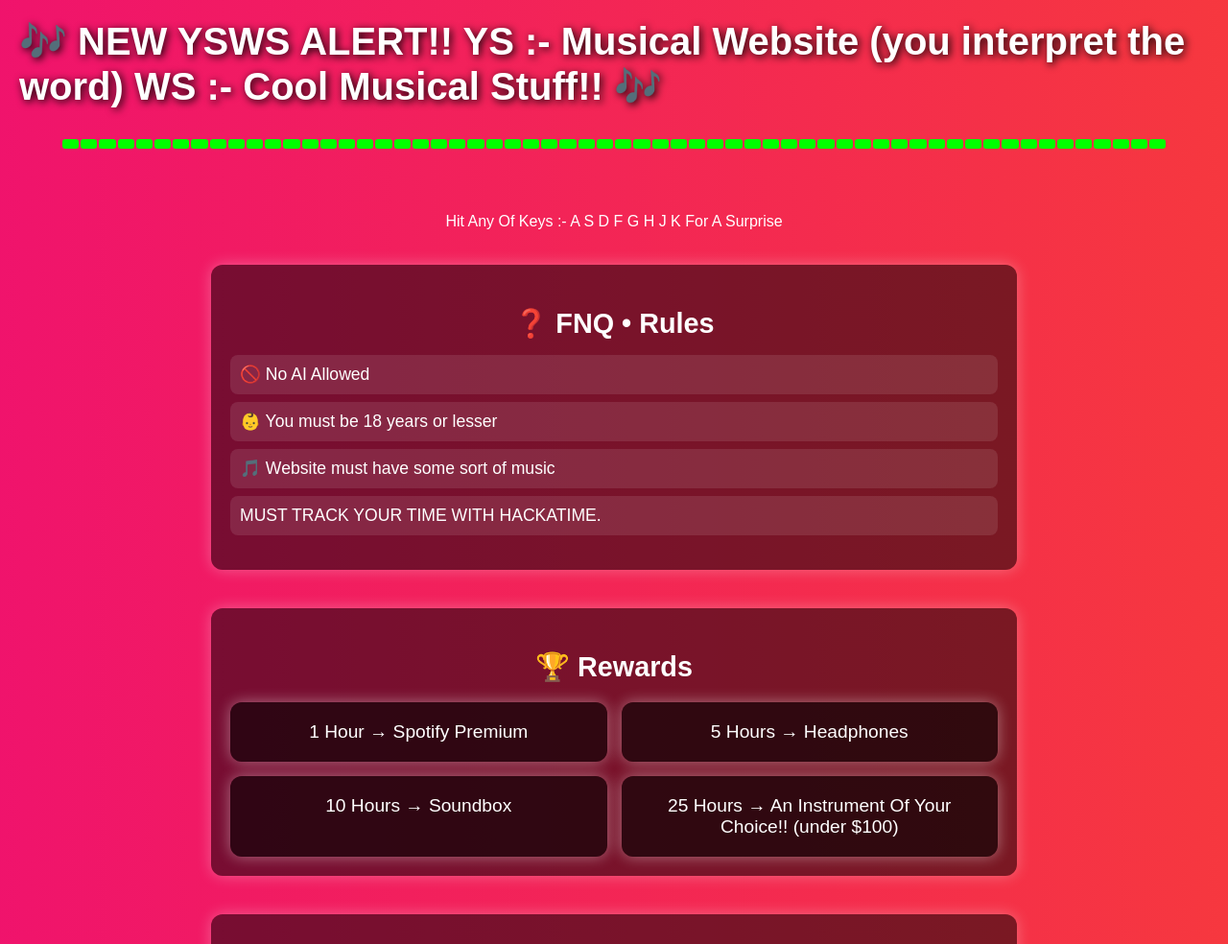
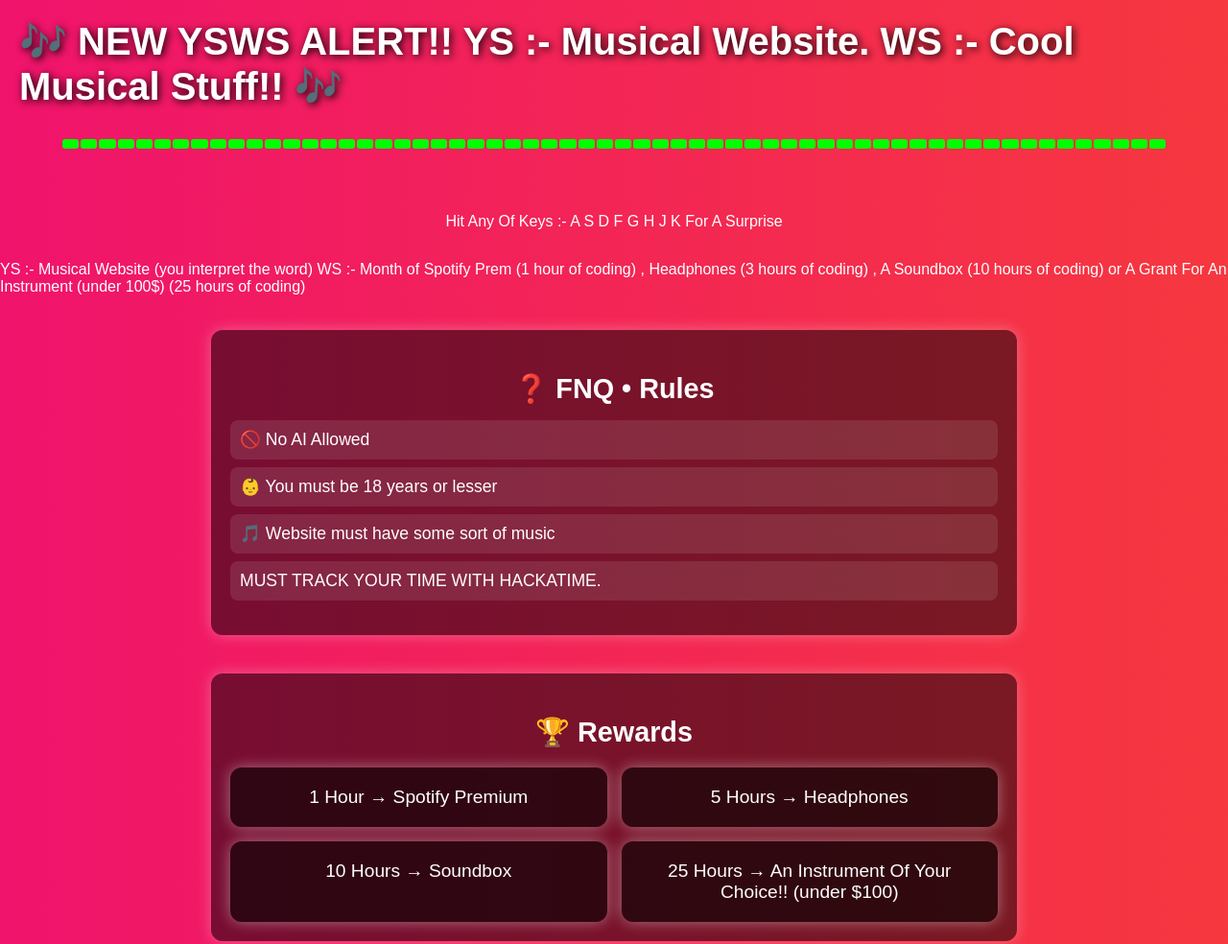
Before and after one commit to wayaash/Musical, a plain HTML site: page index.html in a window 1280 px wide. Shown: the top 984 px of the page at 96% size. Drawn offline with Linux system fonts and the light colour scheme.

Commit message:
Update index.html

```diff
--- a/index.html
+++ b/index.html
@@ -132,7 +132,7 @@
   </style>
 </head>
 <body>
-  <header>🎶 NEW YSWS ALERT!! YS :- Musical Website (you interpret the word) WS :- Cool Musical Stuff!! 🎶</header>
+  <header>🎶 NEW YSWS ALERT!! YS :- Musical Website. WS :- Cool Musical Stuff!! 🎶</header>
 
 
   <!-- Visualizer -->
@@ -141,6 +141,8 @@
   <!-- Piano -->
   <div class="piano" id="piano"></div>
   <p> Hit Any Of Keys :- A S D F G H J K For A Surprise </p>
+  <p>YS :- Musical Website (you interpret the word)
+WS :- Month of Spotify Prem (1 hour of coding) , Headphones (3 hours of coding) , A Soundbox (10 hours of coding) or A Grant For An Instrument (under 100$) (25 hours of coding)</p>
 
   <!-- FAQ Section -->
   <section>
```
